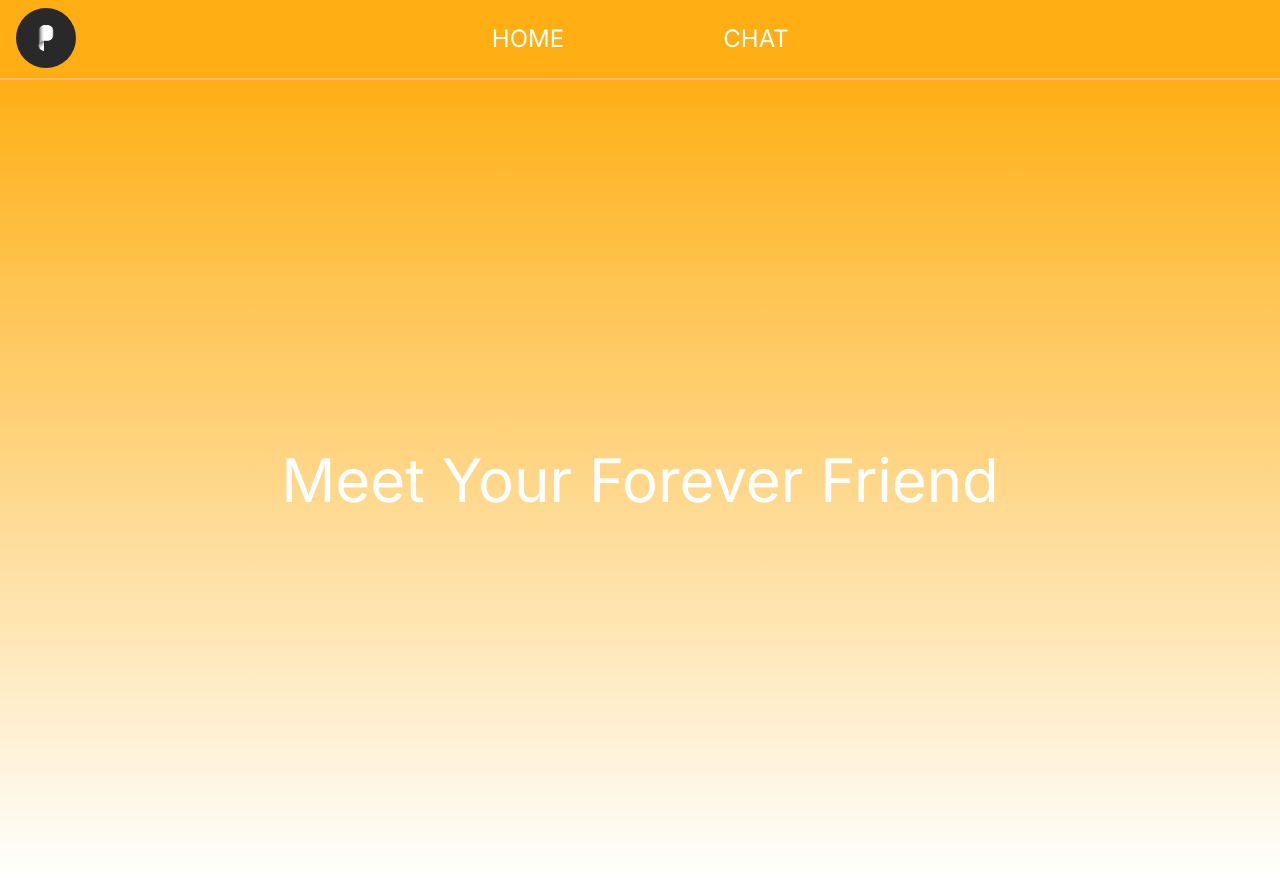
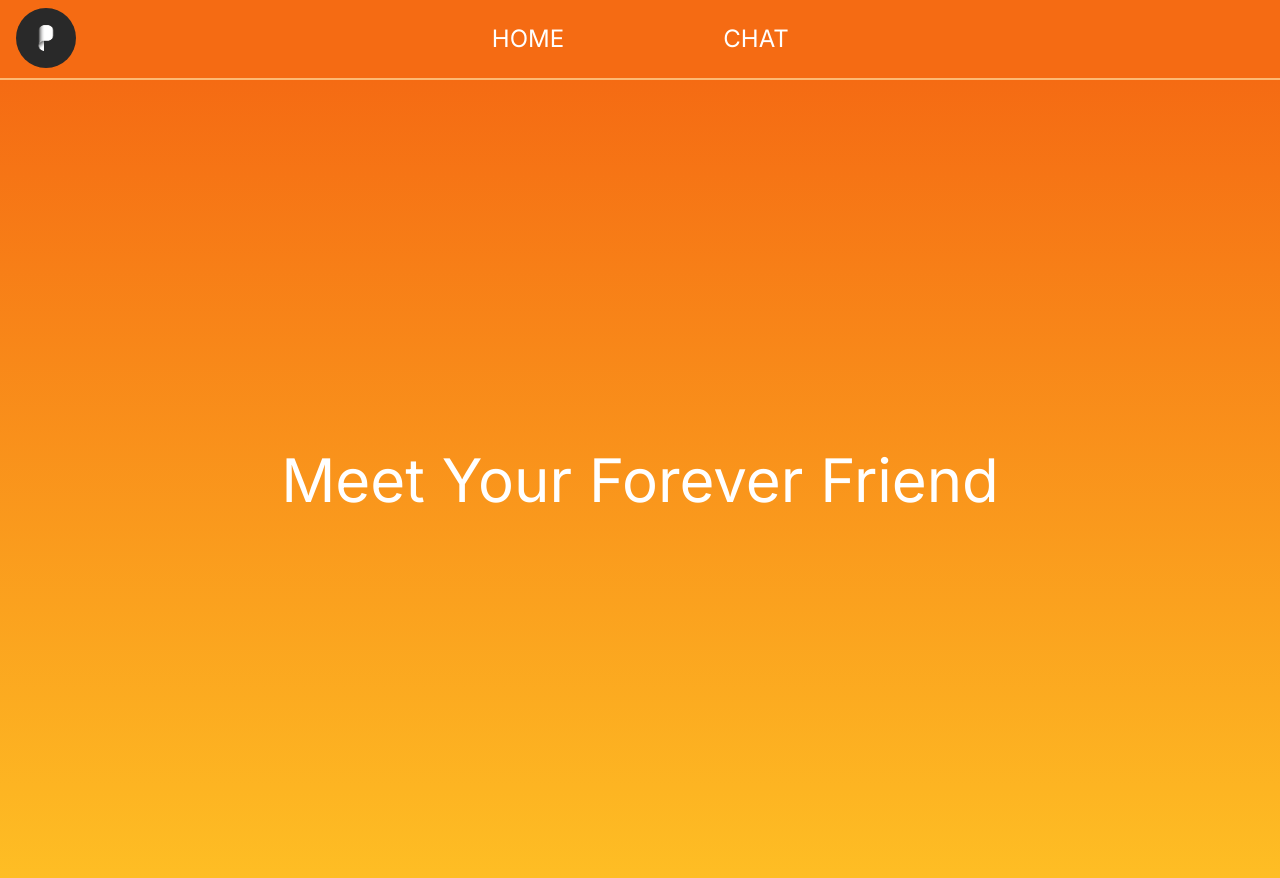
Before and after one commit to TNorsang/philo, a Next.js app: page / in a window 1280 px wide. Built offline with nearby package versions, Linux system fonts and the light colour scheme.

Commit message:
bg color

```diff
--- a/app/page.tsx
+++ b/app/page.tsx
@@ -2,15 +2,14 @@
 
 import React, { useState, Suspense } from 'react'
 import Link from 'next/link'
-import { Loader } from '@react-three/drei'
-import { ReactDOM } from 'react'
+import Image from 'next/image'
 import { motion } from 'framer-motion'
 
 export default function Home() {
   const [showChat, setShowChat] = useState(false)
 
   return (
-    <main className="flex flex-col h-screen items-center justify-center bg-gradient-to-b from-customOrange to-white">
+    <main className="flex flex-col h-screen items-center justify-center bg-gradient-to-b from-customOrange to-customLightOrange">
       <motion.div>
         <h1 className="text-white text-6xl">Meet Your Forever Friend</h1>
       </motion.div>
--- a/tailwind.config.ts
+++ b/tailwind.config.ts
@@ -22,7 +22,8 @@ const config = {
         md: '500px',
       },
       colors: {
-        customOrange: '#FFAF14',
+        customOrange: '#F56B13',
+        customLightOrange: '#FEBE24',
         border: 'hsl(var(--border))',
         input: 'hsl(var(--input))',
         ring: 'hsl(var(--ring))',
```
